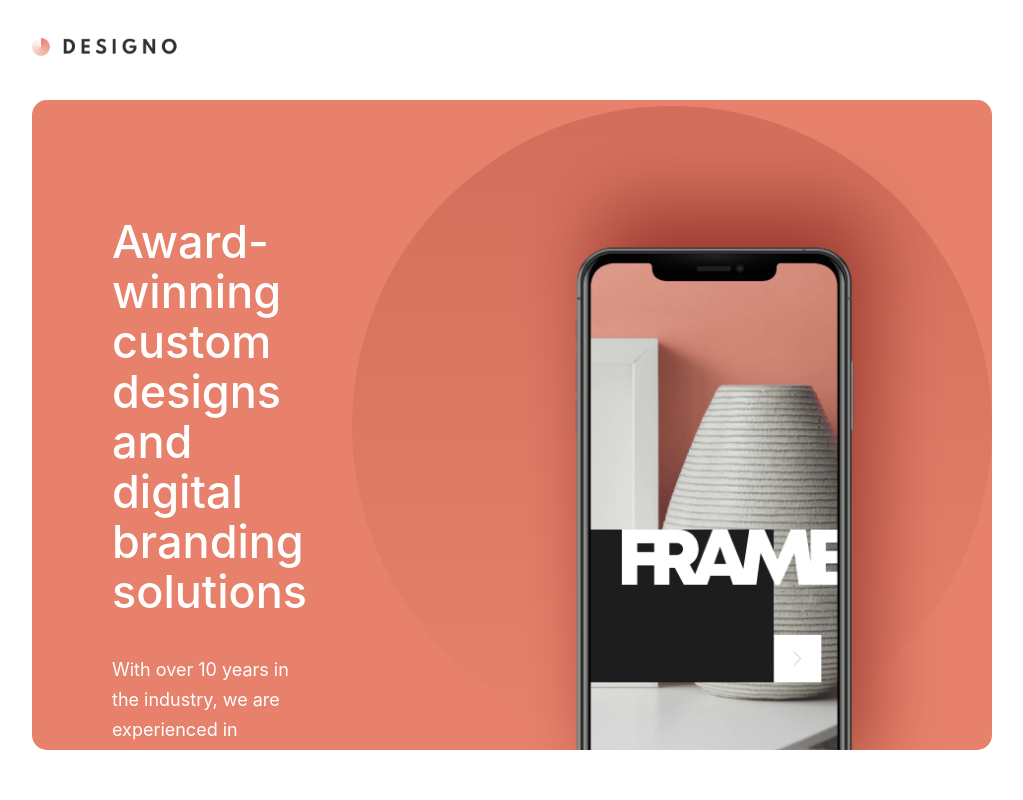
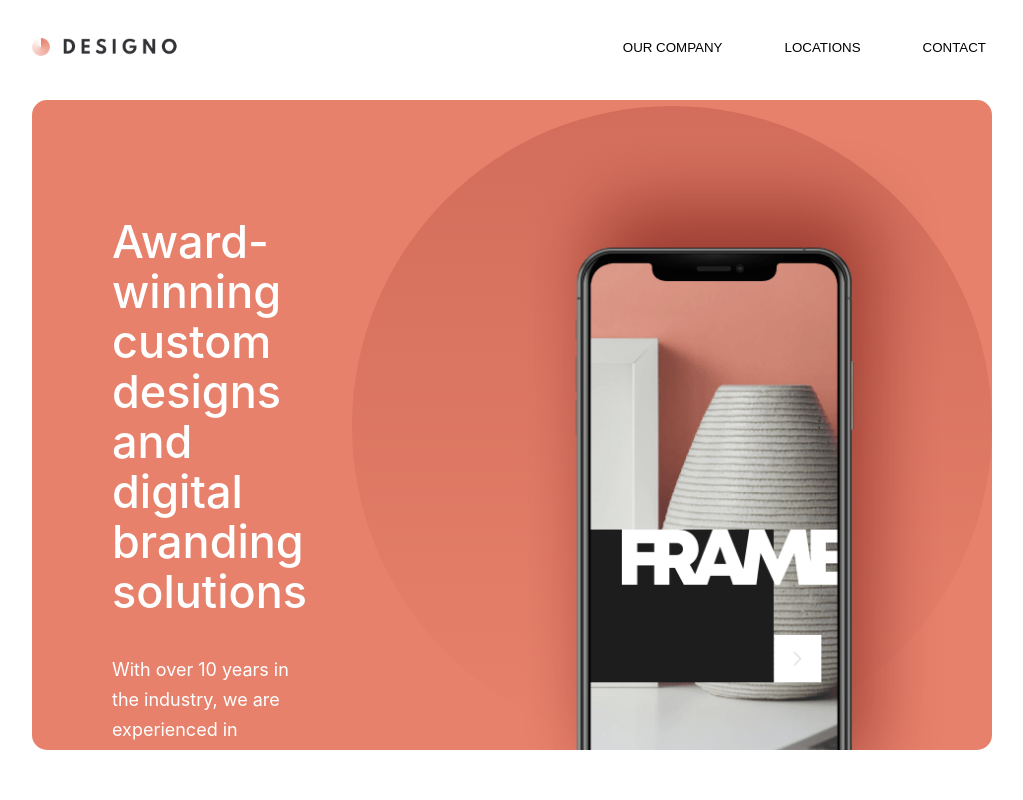
Before and after one commit to netotorres1/Designo, a Next.js app: page / in a window 1280 px wide. Shown: the top 800 px of the page, without its empty margins (128-1151 px from the left). Built offline with nearby package versions, Linux system fonts and the light colour scheme.

Commit message:
finalizado

```diff
--- a/src/components/Home/Navbar.jsx
+++ b/src/components/Home/Navbar.jsx
@@ -17,6 +17,11 @@ const Navbar = () => {
     <header className={styles.navbar}>
         <div className={styles.container}>
             <Link href='/'><Image className={styles.logo} src='/assets/shared/desktop/logo-dark.png' alt='logo-dark' height={20} width={150} /></Link>
+            <nav className={styles.listitems}>
+                <Link href='/about' ><button className={styles.listitem}>Our Company</button></Link>
+                <Link href='/locations'><button className={styles.listitem}>Locations</button></Link>
+                <Link href='/contact'><button className={styles.listitem}>Contact</button></Link>
+            </nav>
             {menu === true ? <nav className={styles.listitems}>
                 <Link href='/about' ><button className={styles.listitem}>Our Company</button></Link>
                 <Link href='/locations'><button className={styles.listitem}>Locations</button></Link>
--- a/src/styles/Home/Navbar.module.css
+++ b/src/styles/Home/Navbar.module.css
@@ -39,6 +39,7 @@
         justify-content: space-around;
         font-family: 'Jost', sans-serif;
         font-size: 13px;
+
     }
     .container{
         width: 90%;
@@ -53,6 +54,8 @@
 @media(max-width: 380px){
     .navbar{
         height: 150px;
+        position: fixed;
+        z-index: 10;
     }
     .logo{
         height: 50px;
@@ -74,6 +77,7 @@
         font-size: 40px;
         color: white;
         display: flex;
+        position: fixed;
     }
     .listitem{
         font-size: 50px;
```
